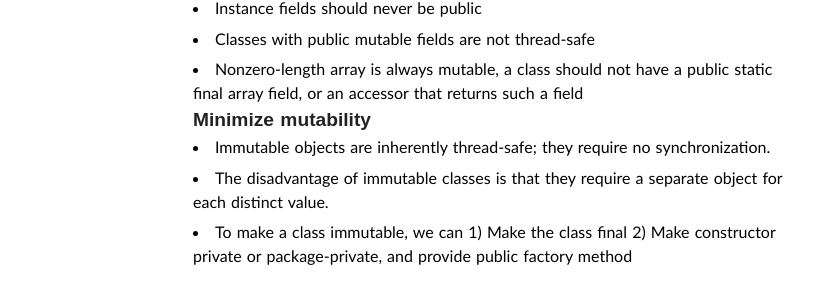
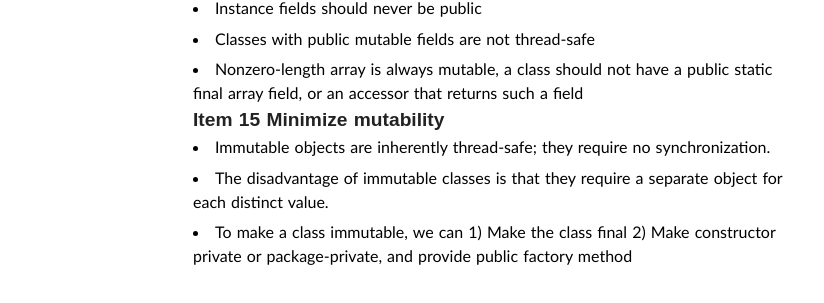
Before and after one commit to lchenn/linchen04.github.io, a Jekyll site: the page built from _posts/2014-10-06-effiective-java-notes.md, in a window 1280 px wide. Shown: the part 479-782 px from the top of the page, without its empty margins (147-971 px from the left). Built offline with Jekyll 4.4.1, drawn with Linux system fonts in a browser that asks for light colours; some web fonts are replaced; Markdown is read by kramdown in place of the engine named in the settings; comment, search, counter and statistics services are not loaded.

Commit message:
Item number

```diff
--- a/_posts/2014-10-06-effiective-java-notes.md
+++ b/_posts/2014-10-06-effiective-java-notes.md
@@ -25,7 +25,7 @@ tags: "Java"
 - Classes with public mutable fields are not thread-safe
 - Nonzero-length array is always mutable, a class should not have a public static final array field, or an accessor that returns such a field
 
-### Minimize mutability
+### Item 15 Minimize mutability
 
 - Immutable objects are inherently thread-safe; they require no synchronization.
 - The disadvantage of immutable classes is that they require a separate object for each distinct value.
```
